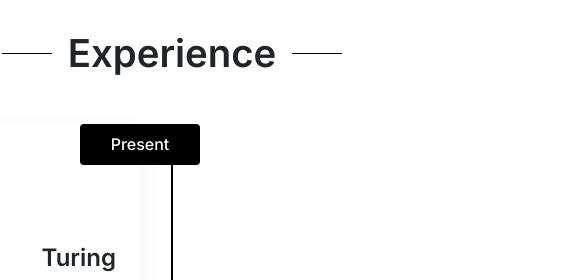
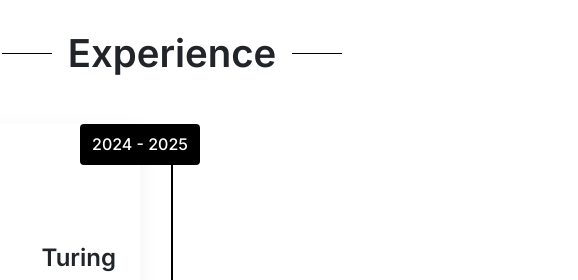
Before and after one commit to Yemofio/digney.yemofio.github.io, a plain HTML site: page index.html in a window 1280 px wide. Shown: the part 1320-1600 px from the top of the page, 468-1046 px from the left. Drawn offline with Linux system fonts and the light colour scheme.

Commit message:
Update index.html

```diff
--- a/index.html
+++ b/index.html
@@ -68,7 +68,7 @@
         <h2 class="section-title"><span>Experience</span></h2>
         <div class="timeline">
             <div class="timeline-item">
-                <div class="timeline-date">Present</div>
+                <div class="timeline-date">2024 - 2025</div>
                 <div class="timeline-content">
                     <div class="company-logo">
                         <img src="turing-logo.jpg" alt="Turing">
```
